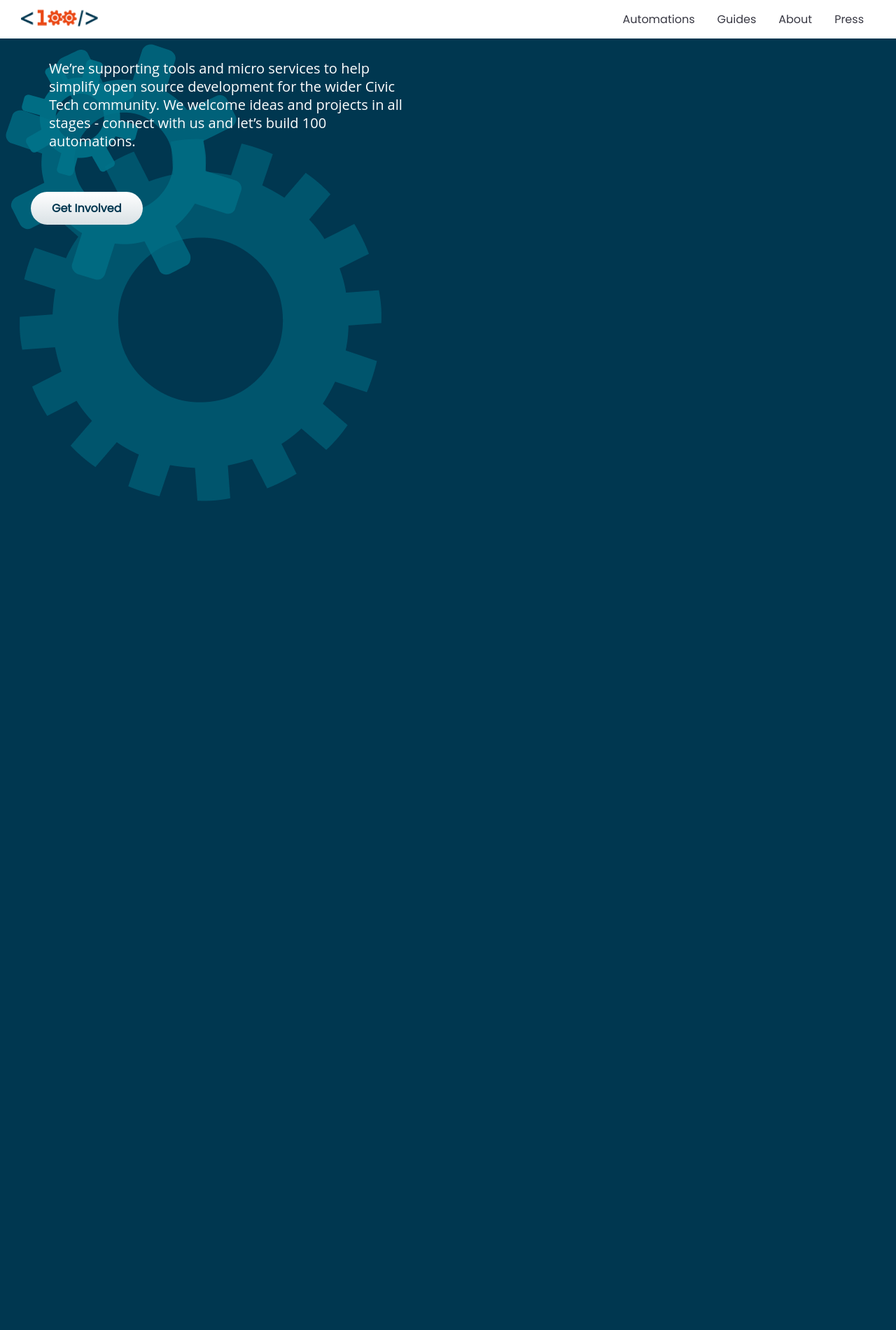
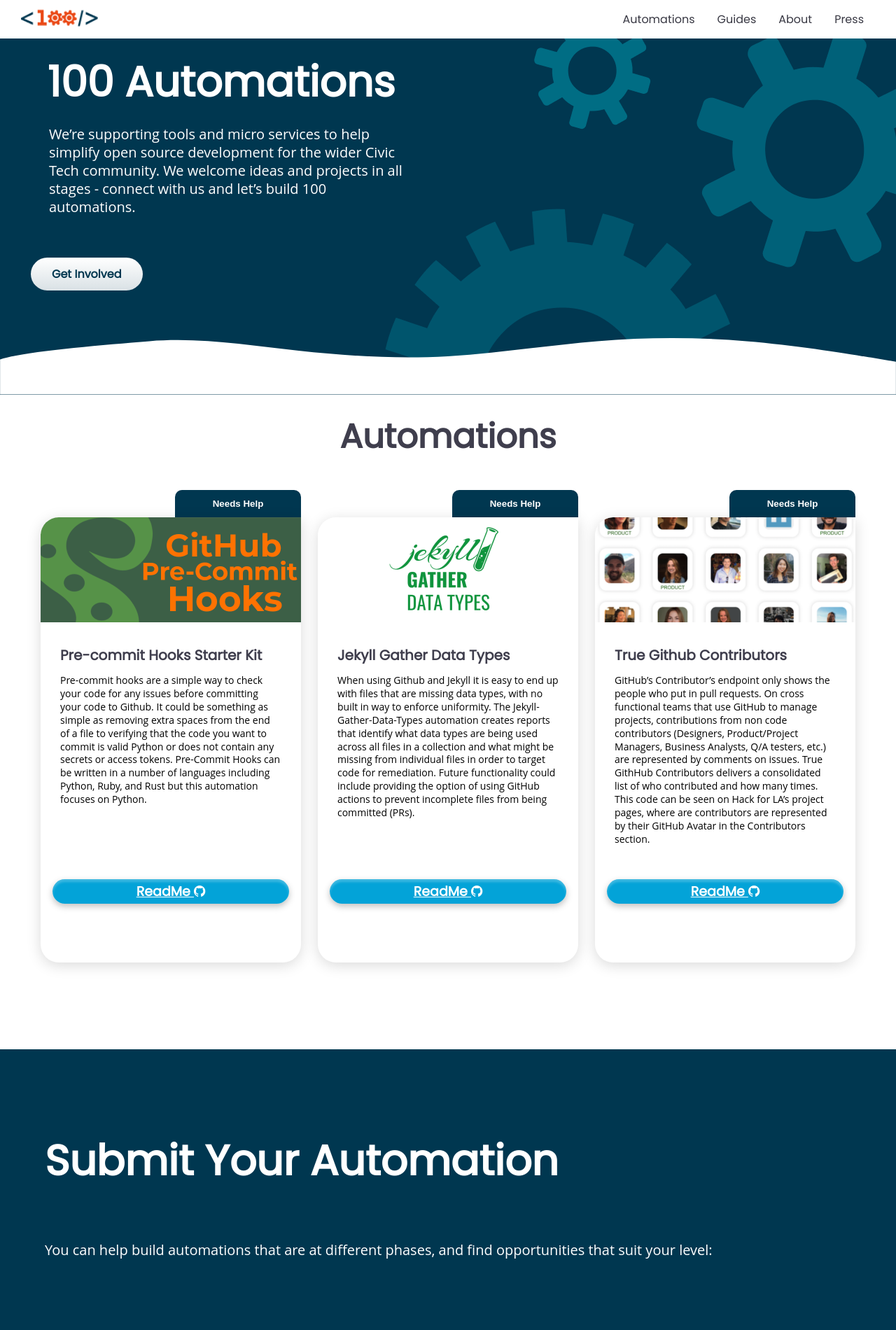
Before and after one commit to 100Automations/Website, a Jekyll site: the page built from index.html, in a window 1280 px wide. Shown: the top 1900 px of the page at 70% size. Built offline with Jekyll 4.4.1, drawn with Linux system fonts in a browser that asks for light colours.

Commit message:
fixing merge errors

```diff
--- a/_includes/action.html
+++ b/_includes/action.html
@@ -1,24 +1,15 @@
 <!-- This will be our hero card to display description and 'contribute' -->
-<div class="action">
-
-  <div class="gears">
-    <img src="assets/images/illustrations/small_gear.png" alt="Small Gear" class="hero_gear gear_1">
-    <img src="assets/images/illustrations/med_gear.png" alt="Medium Gear" class="hero_gear gear_2">
-    <img src="assets/images/illustrations/big_gear.png" alt="Large Gear" class="hero_gear gear_3">
-  </div>
-
-  <div class="action_card flexbox-column">
+<div class="action flexbox_row">
+  <div class="action_card">
       <div class="action_card_title">
-     <h2>100 Automations</h2>
+        <span class="h2">100 Automations</span>
       </div>
       <div class="action_card_subtitle">
-
         <p>
           We’re supporting tools and micro services to help simplify open source development for the wider Civic Tech
           community.
           We welcome ideas and projects in all stages - connect with us and let’s build 100 automations.
         </p>
-
       </div>
       <div class="action_card_actions">
         <a href="{{ site.pages[1].url | relative_url }}" class="contribute">
@@ -26,9 +17,12 @@
         </a>
       </div>
     </div>
+    <div class="gears">
+      <img src="assets/images/illustrations/small_gear.png" alt="Small Gear" id="small_gear" class="hero_gear ">
+      <img src="assets/images/illustrations/med_gear.png" alt="Medium Gear" id="med_gear" class="hero_gear ">
+      <img src="assets/images/illustrations/big_gear.png" alt="Large Gear" id="big_gear" class="hero_gear ">
     </div>
-
-
+  </div>
   <script>
     //spinning gears
     window.onscroll = function () {
@@ -36,9 +30,9 @@
     };
 
     function scrollRotate() {
-    let gears = document.querySelectorAll(".hero_gear");
+      const gears = document.querySelector(".hero_gear");
       gears.forEach((gear) => {
-      gear.style.transform = "rotate(" + window.pageYOffset/4 + "deg)";
+        gear.style.transform = "rotate(" + window.pageYOffset / 4 + "deg)";
       });
     }
   </script>
--- a/_sass/includes/action.scss
+++ b/_sass/includes/action.scss
@@ -1,9 +1,8 @@
 .action {
   background-color: $primary;
+  overflow: hidden;
   margin: 0px;
-  padding: 0px;
-  height: 80vh;
-  overflow: hidden;
+  padding: 100px 0px;
   .gears {
    position: relative;
     flex:1;
@@ -42,22 +41,27 @@
       position: relative;
       right: 20px;
 
-
-      h2{
-        margin:0;
+      .h2{
+        font-family: $poppins;
+        font-style: normal;
+        font-weight: 600;
+        font-size: 60px;
+        line-height: 140%;
+        color: $white;
       }
+      ;
     }
+    ;
 
     .action_card_subtitle{
-
       position: relative;
       padding: 0px 30px;
       width: 512px;
       right: 10px;
-
       p{
       color: $white;
       }
+      ;
     }
     ;
     .action_card_actions{
@@ -121,6 +125,7 @@
      top: -230px;
      right: 100px;
    };
-
   }
+  ;
 }
+;
```
Lines whose indentation alone changed are shown as unchanged.
